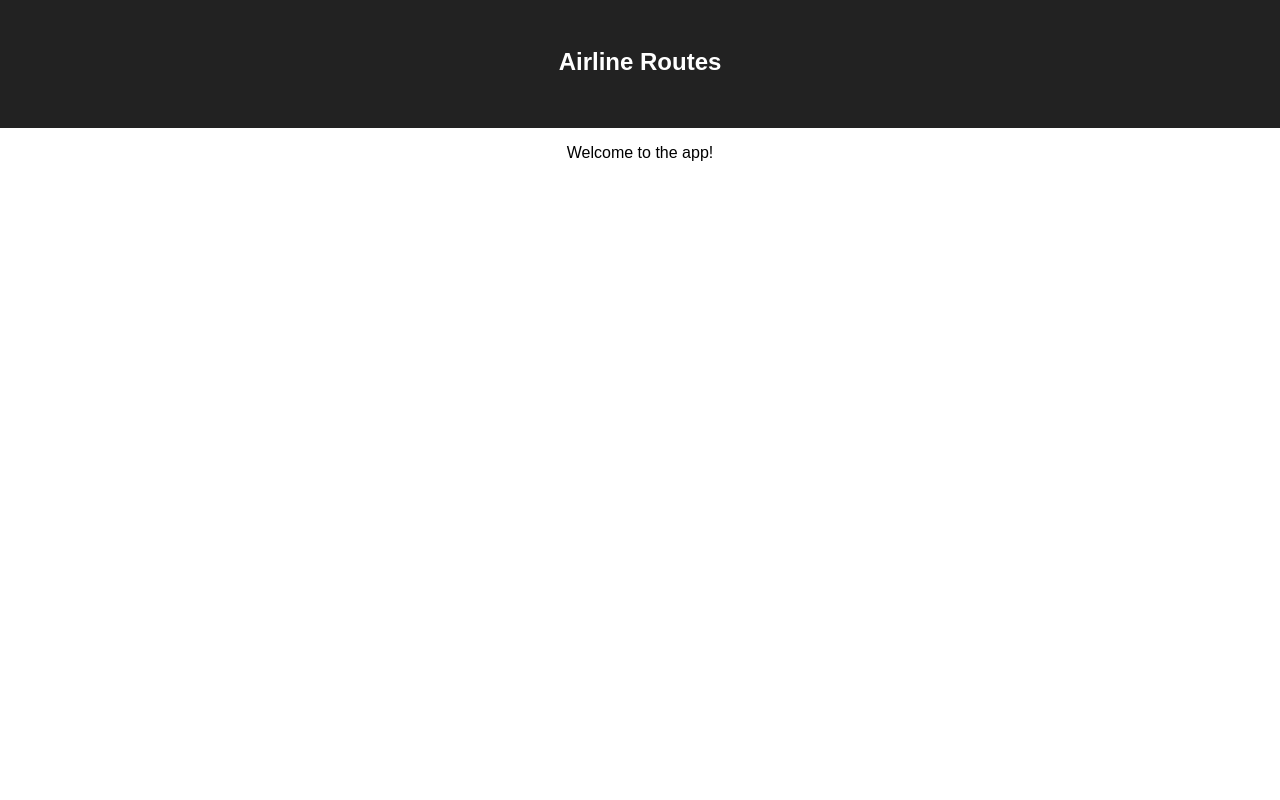
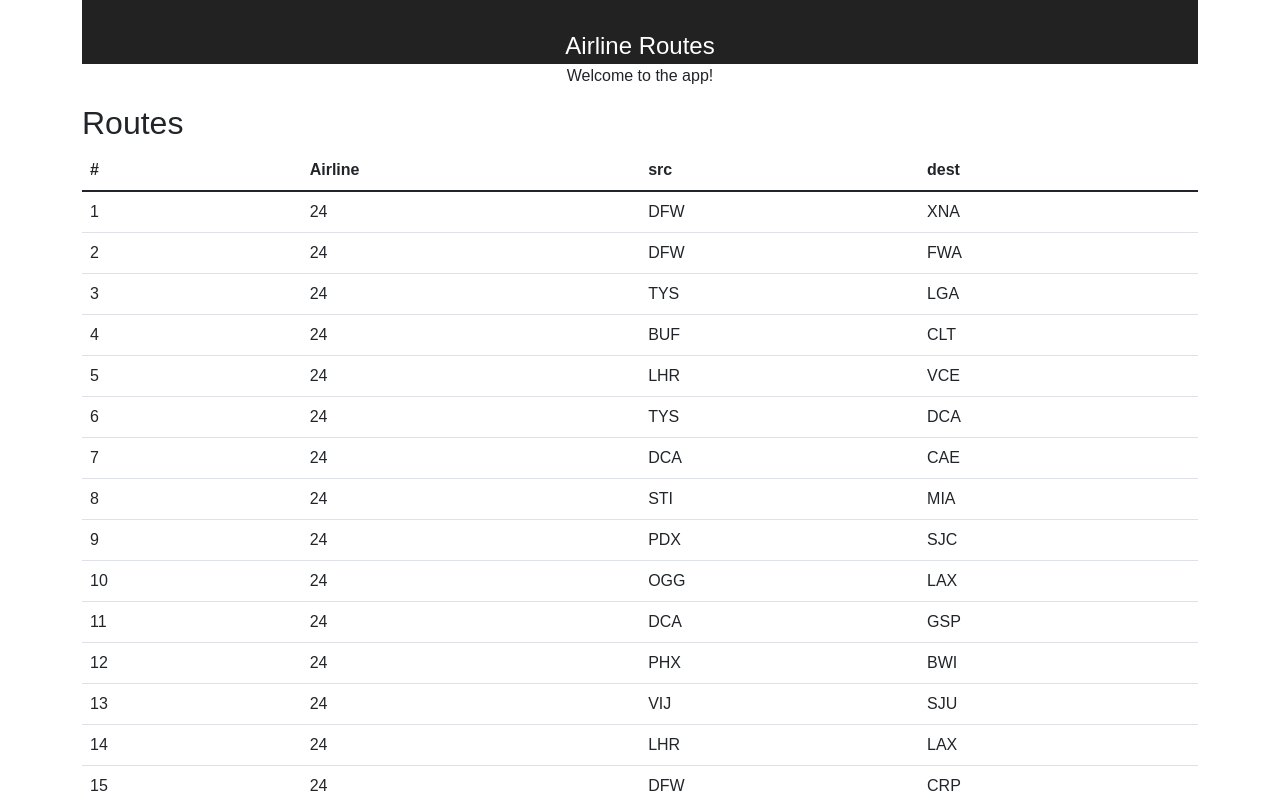
Before and after one commit to melchanti/airlines-routes, a React (Create React App) app: page / in a window 1280 px wide. Shown: the top 800 px of the page. Built offline with nearby package versions, Linux system fonts and the light colour scheme.

Commit message:
displayed raw data as table

```diff
--- a/package.json
+++ b/package.json
@@ -8,6 +8,7 @@
     "@testing-library/user-event": "^7.1.2",
     "prettier": "^2.0.5",
     "react": "^16.13.1",
+    "react-bootstrap": "^2.5.0",
     "react-dom": "^16.13.1",
     "react-scripts": "3.4.1"
   },
--- a/public/index.html
+++ b/public/index.html
@@ -1,6 +1,12 @@
 <!DOCTYPE html>
 <html lang="en">
   <head>
+    <link
+      rel="stylesheet"
+      href="https://cdn.jsdelivr.net/npm/bootstrap@5.1.3/dist/css/bootstrap.min.css"
+      integrity="sha384-1BmE4kWBq78iYhFldvKuhfTAU6auU8tT94WrHftjDbrCEXSU1oBoqyl2QvZ6jIW3"
+      crossOrigin="anonymous"
+    />
     <meta charset="utf-8" />
     <link rel="icon" href="%PUBLIC_URL%/favicon.ico" />
     <meta name="viewport" content="width=device-width, initial-scale=1" />
@@ -24,7 +30,7 @@
       work correctly both with client-side routing and a non-root public URL.
       Learn how to configure a non-root public URL by running `npm run build`.
     -->
-    <title>React App</title>
+    <title>Airlines routes</title>
   </head>
   <body>
     <noscript>You need to enable JavaScript to run this app.</noscript>
--- a/src/App.js
+++ b/src/App.js
@@ -1,8 +1,39 @@
 import React, { Component } from 'react';
 import './App.css';
+import data from './data';
+import { Table } from 'react-bootstrap';
 
-const App = () => (
-  <div className="app">
+const Routes = () => {
+  return (
+    <div>
+      <h2>Routes</h2>
+      <Table>
+      <thead>
+        <tr>
+          <th>#</th>
+          <th>Airline</th>
+          <th>src</th>
+          <th>dest</th>
+        </tr>
+      </thead>
+      <tbody>
+        {data.routes.map((route, index) =>
+            <tr key={index}>
+              <td>{index + 1}</td>
+              <td>{route.airline}</td>
+              <td>{route.src}</td>
+              <td>{route.dest}</td>
+            </tr>
+        )}
+      </tbody>
+    </Table>
+    </div>
+  )
+}
+
+const App = () => {
+  return (
+    <div className="app container">
       <header className="header">
         <h1 className="title">Airline Routes</h1>
       </header>
@@ -11,7 +42,9 @@
           Welcome to the app!
         </p>
       </section>
+      <Routes></Routes>
     </div>
   )
+}
 
 export default App;
```
Also changed, not shown: 1 other file (tests, documents, lock files or other folders). Lines whose indentation alone changed are shown as unchanged.
